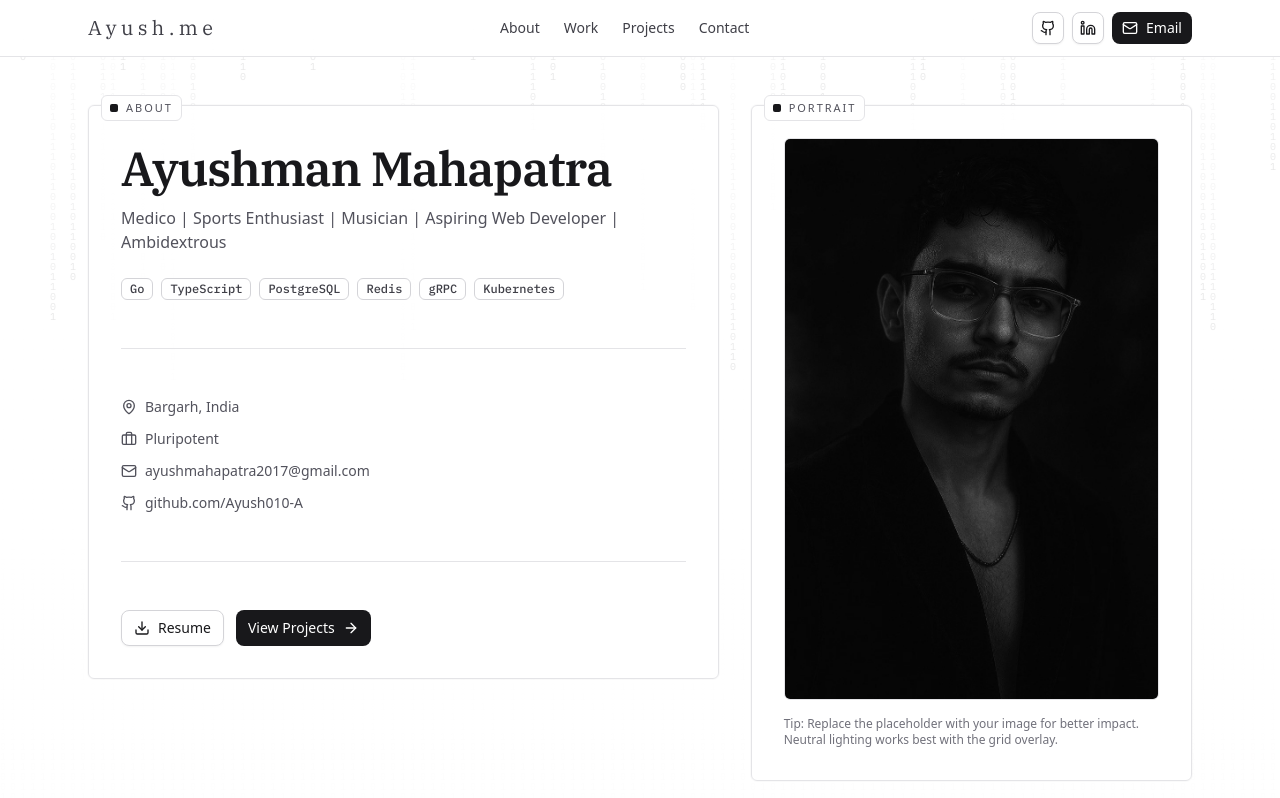
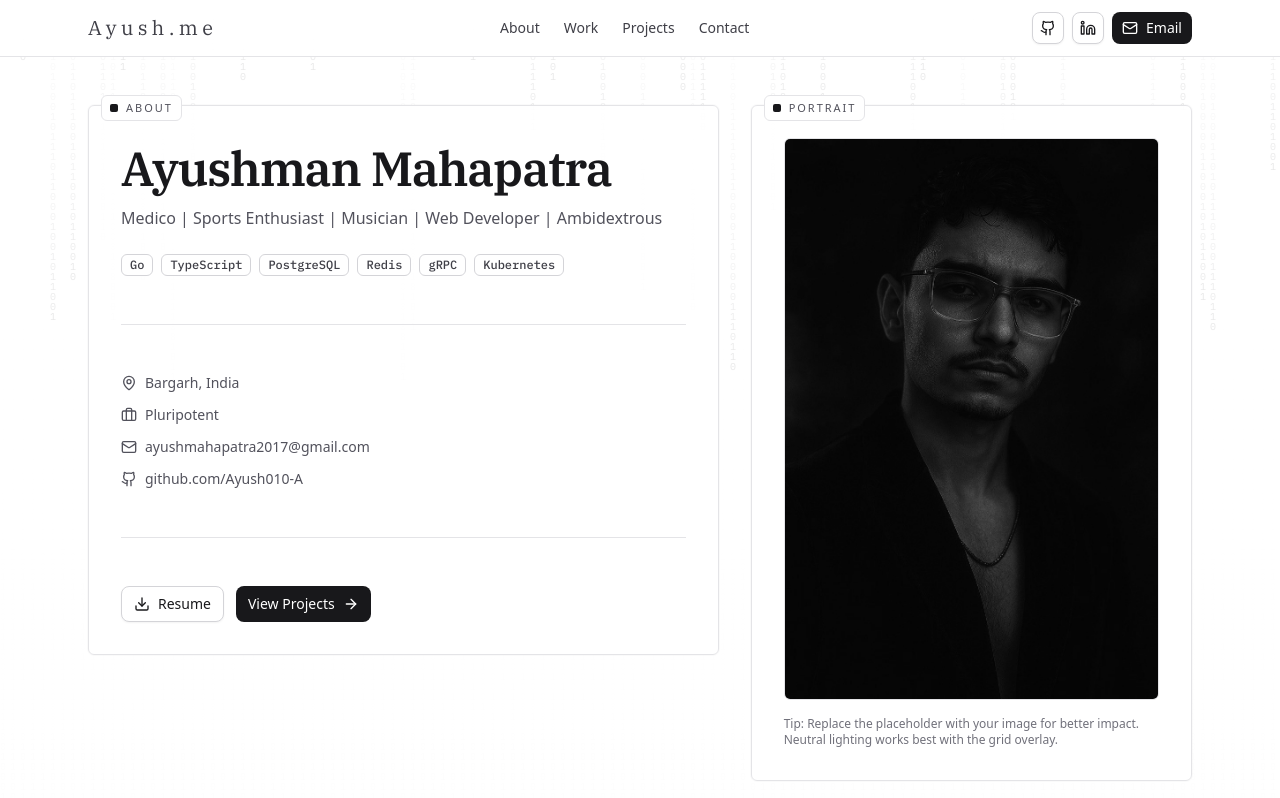
Before and after one commit to Ayush010-A/ayush-personal-website, a Next.js app: page / in a window 1280 px wide. Shown: the top 798 px of the page. Built offline with nearby package versions, Linux system fonts and the light colour scheme.

Commit message:
Update page.tsx

```diff
--- a/app/page.tsx
+++ b/app/page.tsx
@@ -172,7 +172,7 @@ export default function Page() {
                                         Ayushman Mahapatra
                                     </h1>
                                     <p className="mt-2 text-zinc-600">
-                                    Medico | Sports Enthusiast | Musician | Aspiring Web Developer | Ambidextrous
+                                    Medico | Sports Enthusiast | Musician | Web Developer | Ambidextrous
                                     </p>
                                 </div>
 
```
